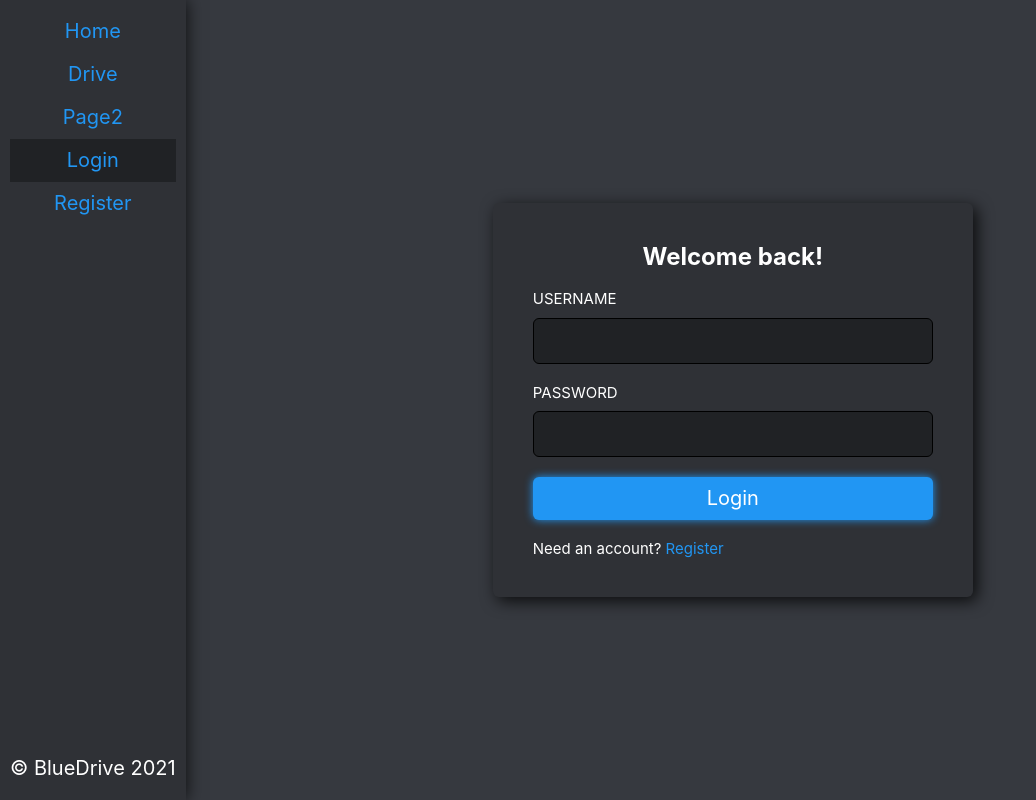
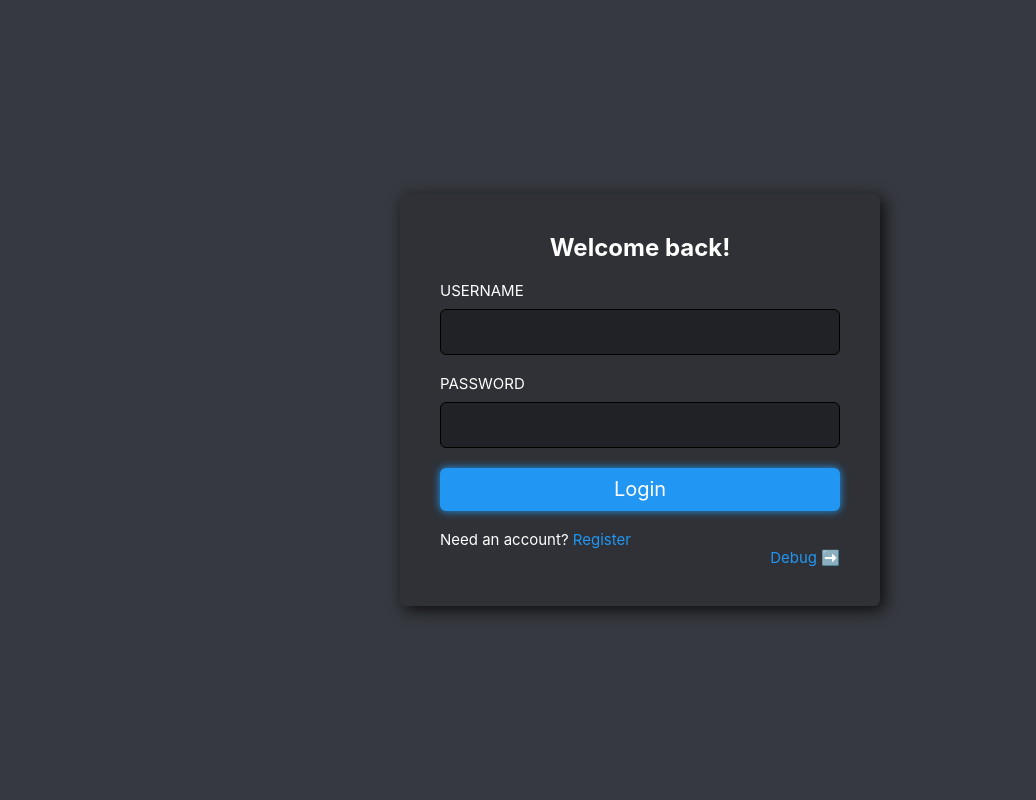
Before and after one commit to BlueAlien99/blue-drive-front, a Gatsby site: page /login in a window 1280 px wide. Shown: the whole page, without its empty margins (0-1036 px from the left). Built offline with nearby package versions, Linux system fonts and the light colour scheme; Gatsby itself is replaced by a stand-in of ours.

Commit message:
BLUED-105: Auth: session storage, redirects, sidebar hiding, navigation

```diff
--- a/src/components/AuthContext.tsx
+++ b/src/components/AuthContext.tsx
@@ -57,6 +57,17 @@ export function AuthContextWrapper({ children }: AuthContextWrapperProps): JSX.E
     launchToast('info', 'Logout successful!');
   }, [launchToast]);
 
+  useEffect(() => {
+    const credStr = sessionStorage.getItem('credentials');
+    if (credStr) {
+      setCredentials(JSON.parse(credStr));
+    }
+  }, []);
+
+  useEffect(() => sessionStorage.setItem('credentials', JSON.stringify(credentials)), [
+    credentials,
+  ]);
+
   const authService: AuthService = useMemo(
     () => ({
       ...credentials,
--- a/src/components/Footer.tsx
+++ /dev/null
@@ -1,18 +0,0 @@
-import React from 'react';
-import styled from 'styled-components';
-
-const FooterStyles = styled.footer`
-  justify-self: center;
-
-  p {
-    margin: 1rem 0;
-  }
-`;
-
-export default function Footer(): JSX.Element {
-  return (
-    <FooterStyles>
-      <p>&copy; BlueDrive {new Date().getFullYear()}</p>
-    </FooterStyles>
-  );
-}
--- a/src/components/Layout.tsx
+++ b/src/components/Layout.tsx
@@ -1,29 +1,18 @@
 import React from 'react';
 import { PageProps } from 'gatsby';
 import styled from 'styled-components';
-import Footer from './Footer';
-import Nav from './Nav';
 import 'normalize.css';
 import GlobalStyles from '../styles/GlobalStyles';
 import Typography from '../styles/Typography';
 import { ToastContextWrapper } from './ToastContext';
 import { UploadContextWrapper } from './UploadContext';
 import { AuthContextWrapper } from './AuthContext';
+import Sidebar from './Sidebar';
 
 const SiteStyles = styled.div`
   position: relative;
   display: grid;
   grid-template-columns: auto 1fr;
-`;
-
-const SidebarStyles = styled.div`
-  height: 100%;
-  padding: 1rem;
-  box-sizing: border-box;
-  display: grid;
-  grid-template-rows: 1fr auto;
-  background-color: var(--darker);
-  box-shadow: 0 0 16px var(--shadow-color);
 `;
 
 const PageWrapper = styled.div`
@@ -46,10 +35,7 @@ export default function Layout({ children }: PageProps): JSX.Element {
         <ToastContextWrapper>
           <AuthContextWrapper>
             <UploadContextWrapper>
-              <SidebarStyles>
-                <Nav />
-                <Footer />
-              </SidebarStyles>
+              <Sidebar />
 
               <PageWrapper>{children}</PageWrapper>
             </UploadContextWrapper>
--- a/src/components/Nav.tsx
+++ b/src/components/Nav.tsx
@@ -39,15 +39,6 @@ export default function Nav(): JSX.Element {
         <li>
           <Link to="/drive">Drive</Link>
         </li>
-        <li>
-          <Link to="/page2">Page2</Link>
-        </li>
-        <li>
-          <Link to="/login">Login</Link>
-        </li>
-        <li>
-          <Link to="/register">Register</Link>
-        </li>
       </ul>
     </NavStyles>
   );
--- /dev/null
+++ b/src/components/Sidebar.tsx
@@ -0,0 +1,63 @@
+import React from 'react';
+import styled from 'styled-components';
+import Nav from './Nav';
+import { useAuth } from './AuthContext';
+
+const SidebarStyles = styled.div`
+  height: 100%;
+  padding: 1rem;
+  box-sizing: border-box;
+  display: grid;
+  gap: 1rem;
+  grid-template-rows: 1fr auto auto;
+  background-color: var(--darker);
+  box-shadow: 0 0 16px var(--shadow-color);
+`;
+
+const AuthStyles = styled.div`
+  padding: 1rem;
+  display: grid;
+  gap: 0.7em;
+  grid-template-rows: repeat(3, auto);
+  justify-items: center;
+  background-color: var(--darkest);
+
+  .username {
+    color: var(--complementary);
+  }
+
+  button {
+    width: 100%;
+  }
+`;
+
+const FooterStyles = styled.footer`
+  p {
+    margin: 1rem 0;
+    text-align: center;
+  }
+`;
+
+export default function Sidebar(): JSX.Element {
+  const authService = useAuth();
+
+  if (authService.authenticated) {
+    return (
+      <SidebarStyles>
+        <Nav />
+        <AuthStyles>
+          <span>Logged in as</span>
+          <span className="username">{authService.username}</span>
+          <button type="button" onClick={authService.logout}>
+            Log out
+          </button>
+        </AuthStyles>
+        <FooterStyles>
+          <p>&copy; BlueDrive {new Date().getFullYear()}</p>
+        </FooterStyles>
+      </SidebarStyles>
+    );
+  }
+
+  return <div />;
+}
--- a/src/pages/index.tsx
+++ b/src/pages/index.tsx
@@ -1,7 +1,9 @@
 import React from 'react';
 import styled from 'styled-components';
+import { Link } from 'gatsby';
 import HelloWorld from '../components/HelloWorld';
 import ToastLauncher from '../components/ToastLauncher';
+import { useAuth } from '../components/AuthContext';
 
 const WrapperStyles = styled.div`
   padding: 2rem;
@@ -11,10 +13,13 @@ const WrapperStyles = styled.div`
 `;
 
 export default function HomePage(): JSX.Element {
+  const authService = useAuth();
+
   return (
     <WrapperStyles>
       <HelloWorld />
       <ToastLauncher />
+      {authService.authenticated || <Link to="/login">Login screen ➡️</Link>}
     </WrapperStyles>
   );
 }
--- a/src/pages/login.tsx
+++ b/src/pages/login.tsx
@@ -1,6 +1,7 @@
 import axios, { AxiosError } from 'axios';
 import { Link, navigate } from 'gatsby';
 import React, { useState } from 'react';
+import styled from 'styled-components';
 import { useAuth } from '../components/AuthContext';
 import LoadingBlur from '../components/LoadingBlur';
 import TextInput from '../components/TextInput';
@@ -8,6 +9,11 @@ import { useToast } from '../components/ToastContext';
 import useForm from '../hooks/useForm';
 import AuthStyles from '../styles/AuthStyles';
 import FormStyles from '../styles/FormStyles';
+
+const DebugLinkStyles = styled.div`
+  justify-self: end;
+  font-size: 1.5rem;
+`;
 
 interface LoginResponse {
   authenticationToken: string;
@@ -67,6 +73,9 @@ export default function LoginPage(): JSX.Element {
           <footer>
             Need an account? <Link to="/register">Register</Link>
           </footer>
+          <DebugLinkStyles>
+            <Link to="/">Debug ➡️</Link>
+          </DebugLinkStyles>
         </AuthStyles>
       </LoadingBlur>
     </div>
--- a/src/styles/AuthStyles.ts
+++ b/src/styles/AuthStyles.ts
@@ -5,6 +5,7 @@ const AuthStyles = styled.div`
   margin: 4rem;
   display: grid;
   grid-template-rows: auto 1fr auto;
+  grid-auto-rows: auto;
   justify-items: center;
 
   header {
```
Also changed, not shown: src/pages/page2.tsx (deleted, +0 -11 lines).
